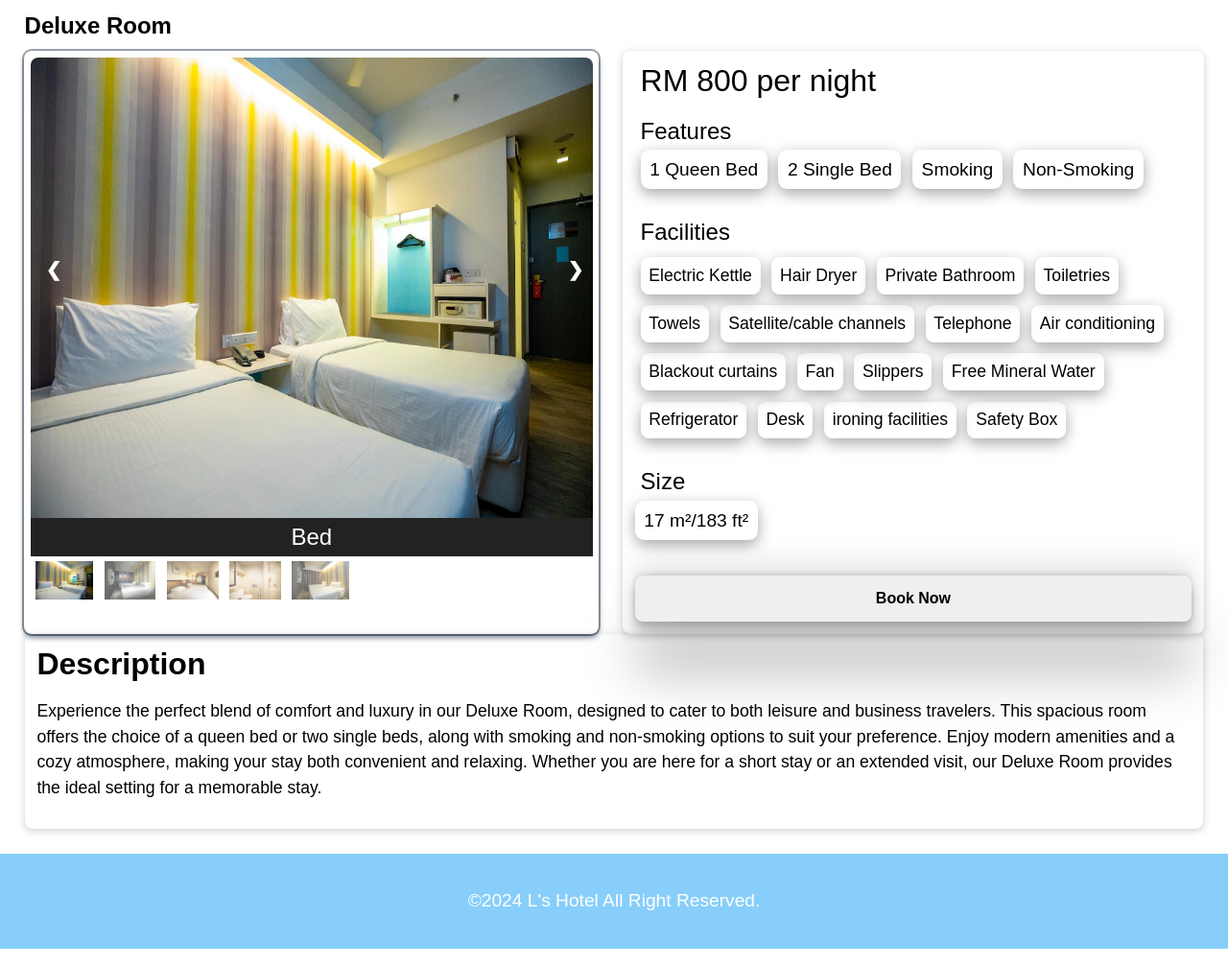
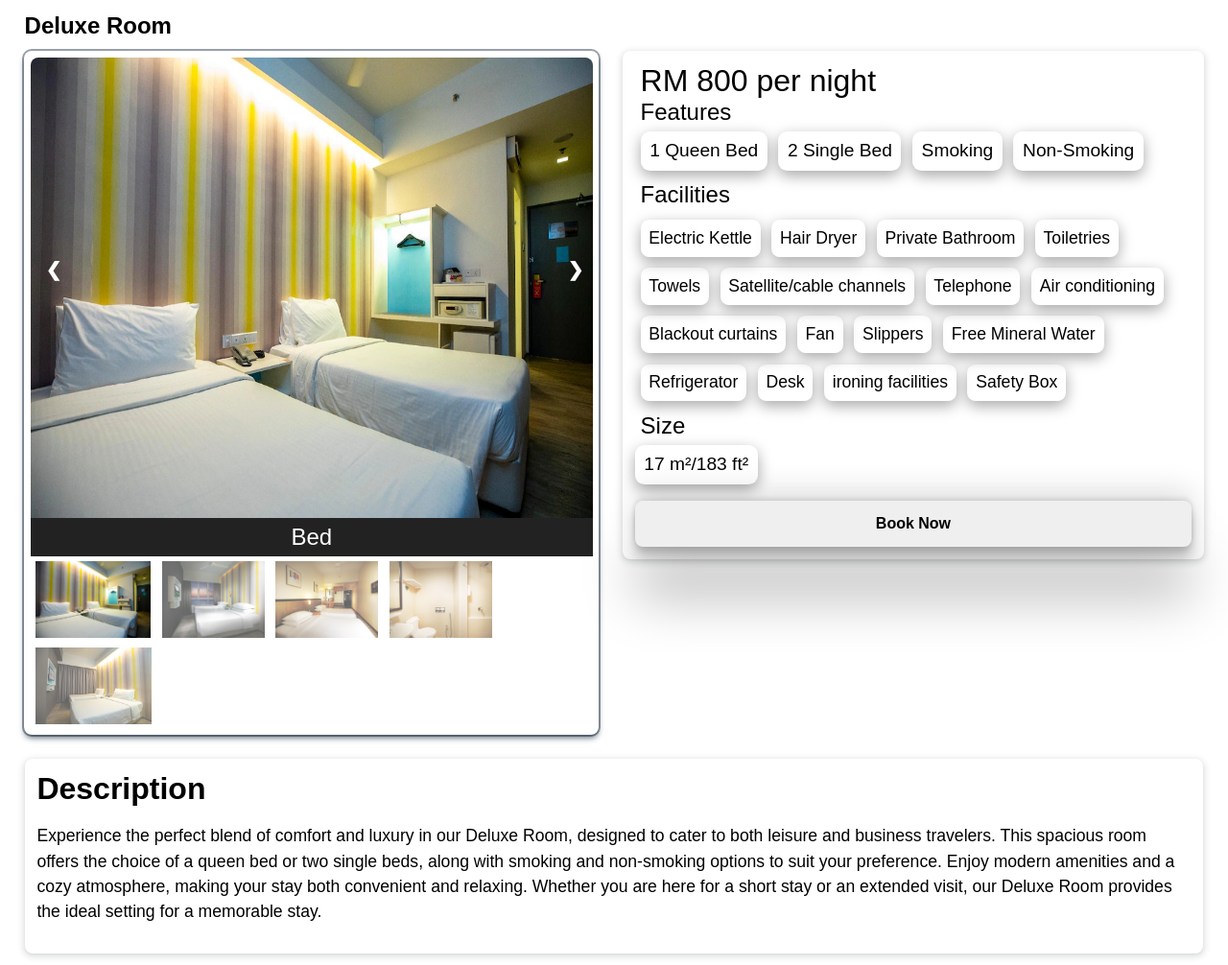
Before and after one commit to lieweden-mdis/lshotel, a PHP site: page /deluxe-room.html in a window 1280 px wide. Shown: the part 124-1130 px from the top of the page at 96% size. Run offline with PHP 8.4, Linux system fonts and the light colour scheme.

Commit message:
20240707 1309

```diff
--- a/css/room-details.css
+++ b/css/room-details.css
@@ -26,7 +26,7 @@ body {
     position: relative;
     margin: 1%;
     width: 100%;
-    height: 100%;
+    height: fit-content;
     padding: 0.5%;
     border-radius: 0.5em;
     box-shadow: rgba(6, 24, 44, 0.4) 0px 0px 0px 2px, rgba(6, 24, 44, 0.65) 0px 4px 6px -1px, rgba(255, 255, 255, 0.08) 0px 1px 0px inset;
@@ -90,14 +90,13 @@ body {
   }
 
   .room-gallery .column {
-    display: flex;
     float: left;
     padding: 1% 1% 0 1%;
 }
 
 .room-gallery .column img {
     width: 10vw; /* Adjust this to change the size */
-    height: 5vh; /* Ensure the aspect ratio is maintained */
+    height: 10vh; /* Ensure the aspect ratio is maintained */
 }
 .room-gallery .column img:hover{
   border: 2px solid blue;
@@ -119,7 +118,7 @@ body {
     flex-direction: column;
     justify-content: space-between;
     width: 100%;
-    height: 100%;
+    height: fit-content;
     margin: 1%;
     padding: 1%;
     border-radius: 0.5em;
```
